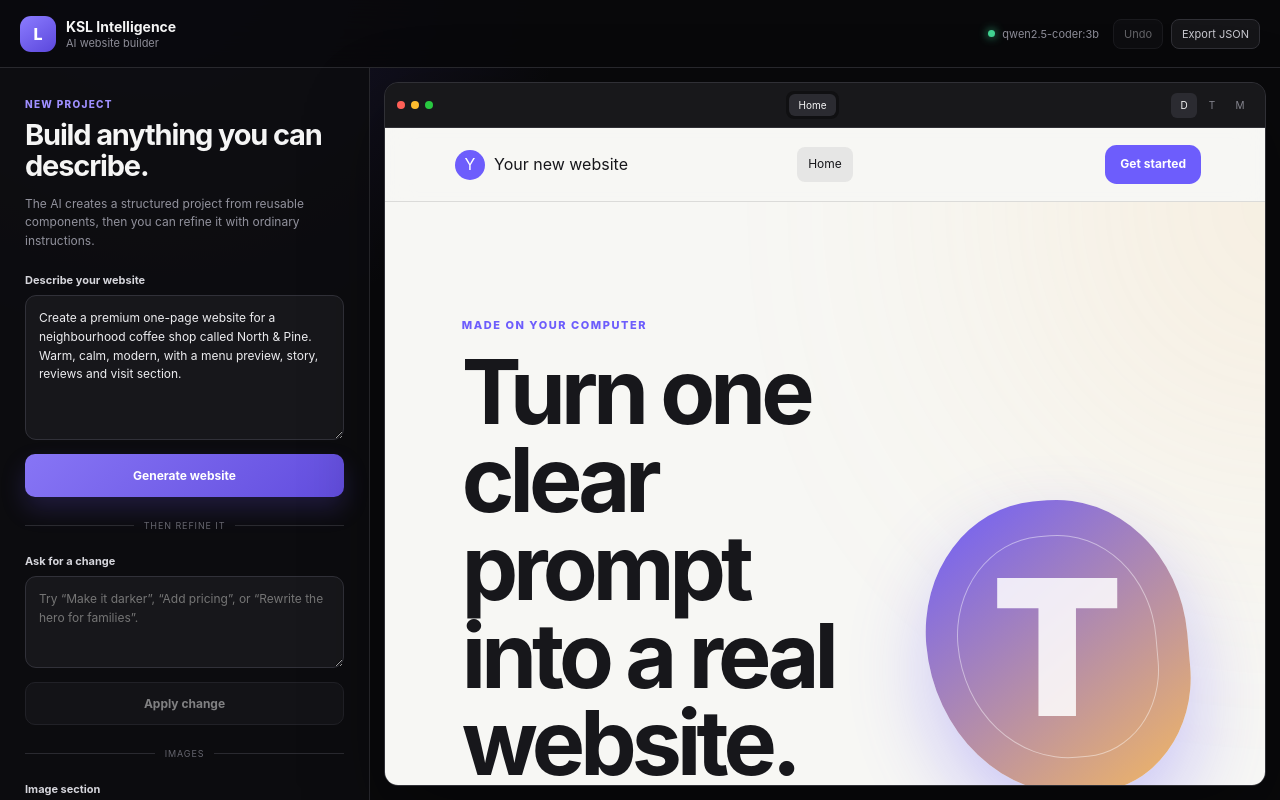
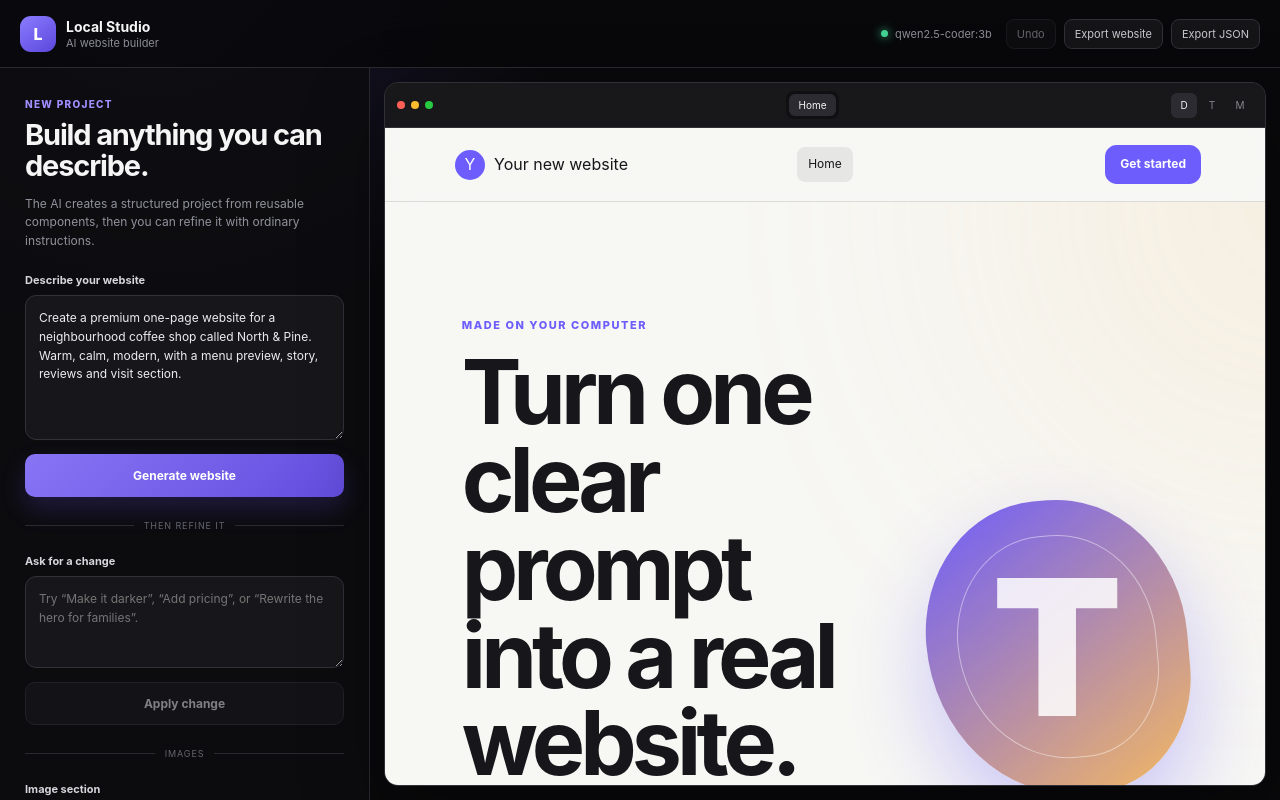
Before and after one commit to Carbonat3dMilk/ksl-intelligence, a React (Vite) app: page / in a window 1280 px wide. Built offline with nearby package versions, Linux system fonts and the light colour scheme.

Commit message:
Add Export website action

```diff
--- a/src/App.jsx
+++ b/src/App.jsx
@@ -2,6 +2,7 @@ import { useEffect, useMemo, useState } from 'react'
 import './App.css'
 import SitePreview from './SitePreview'
 import ImagePanel from './ImagePanel'
+import { exportWebsiteZip } from './exportWebsite'
 import {
   MODEL,
   createStarterProject,
@@ -74,6 +75,7 @@ function App() {
   const [stage, setStage] = useState('')
   const [error, setError] = useState('')
   const [device, setDevice] = useState('desktop')
+  const [exporting, setExporting] = useState(false)
 
   useEffect(() => {
     try {
@@ -179,6 +181,19 @@ ${projectSchemaPrompt}`,
     URL.revokeObjectURL(url)
   }
 
+  async function downloadWebsite() {
+    if (exporting) return
+    setExporting(true)
+    setError('')
+    try {
+      await exportWebsiteZip(project)
+    } catch {
+      setError('The website ZIP could not be created.')
+    } finally {
+      setExporting(false)
+    }
+  }
+
   function setSectionImage(pageId, sectionId, image) {
     const nextProject = {
       ...project,
@@ -199,7 +214,7 @@ ${projectSchemaPrompt}`,
         <div className="brand">
           <span className="brandMark">L</span>
           <div>
-            <strong>KSL Intelligence</strong>
+            <strong>Local Studio</strong>
             <small>AI website builder</small>
           </div>
         </div>
@@ -207,6 +222,9 @@ ${projectSchemaPrompt}`,
         <div className="topActions">
           <span className="status"><i />{MODEL}</span>
           <button onClick={undo} disabled={!history.length || loading}>Undo</button>
+          <button onClick={downloadWebsite} disabled={exporting}>
+            {exporting ? 'Exporting…' : 'Export website'}
+          </button>
           <button onClick={downloadProject}>Export JSON</button>
         </div>
       </header>
```
